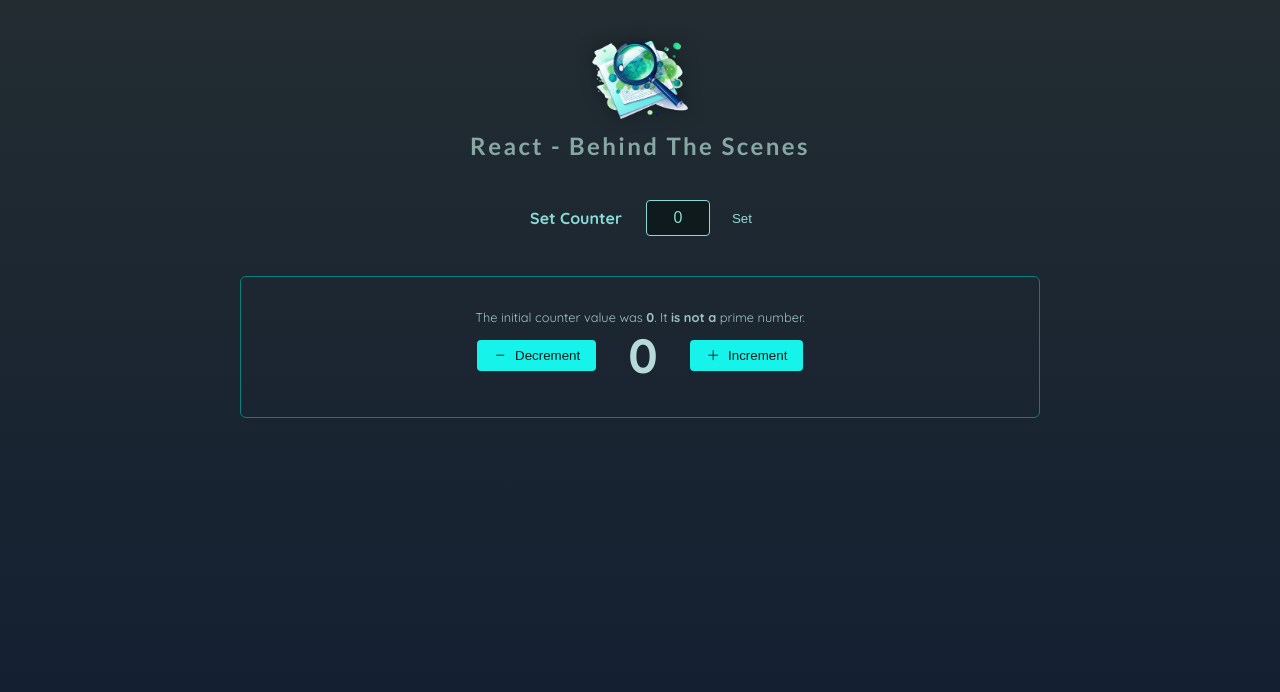
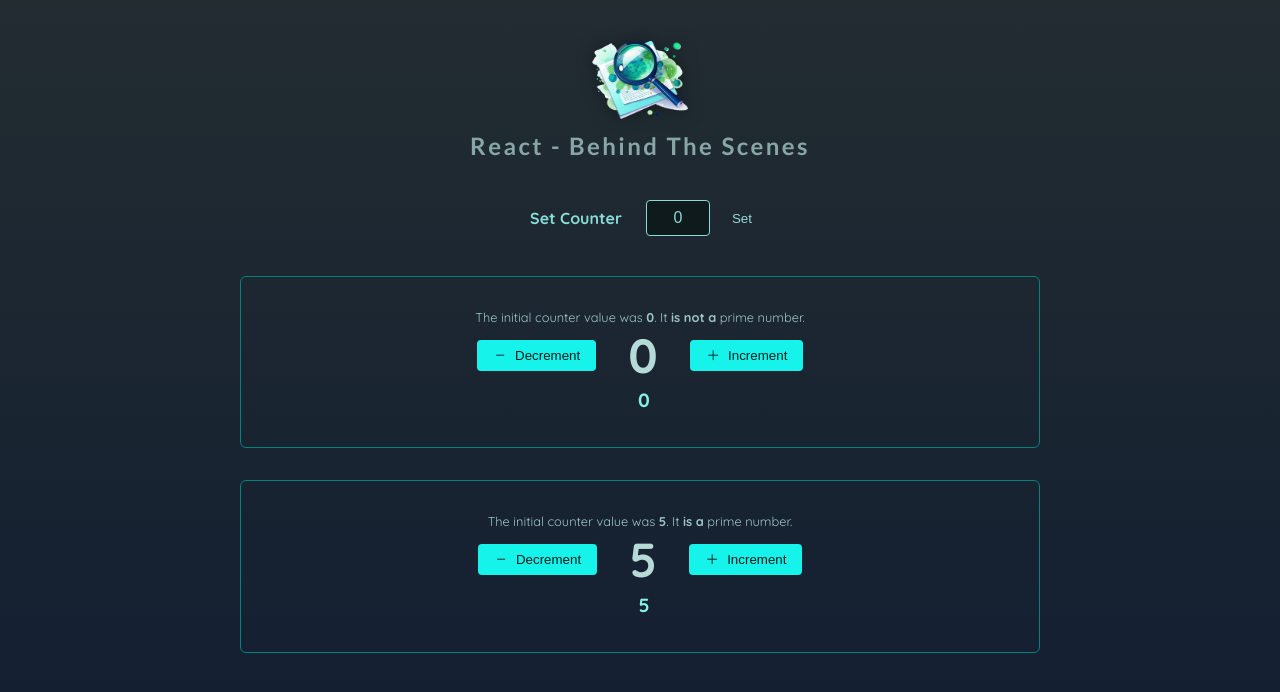
Before and after one commit to MarceloLeonCaceres/React-13-BehindTheScenes, a React (Vite) app: page / in a window 1280 px wide. Shown: the top 692 px of the page. Built offline with nearby package versions, Linux system fonts and the light colour scheme.

Commit message:
275 Why Keys Matter When Managing State

```diff
--- a/src/App.jsx
+++ b/src/App.jsx
@@ -21,6 +21,7 @@
       <main>
         <ConfigureCounter onSet={handleSetCount} />
         <Counter initialCount={chosenCount} />
+        <Counter initialCount={5} />
       </main>
     </>
   );
--- a/src/components/Counter/Counter.jsx
+++ b/src/components/Counter/Counter.jsx
@@ -5,9 +5,11 @@
 import PlusIcon from "../UI/Icons/PlusIcon.jsx";
 import CounterOutput from "./CounterOutput.jsx";
 import { log } from "../../log.js";
+import CounterHistory from "./CounterHistory.jsx";
 
 function isPrime(number) {
   log("Calculating if is prime number", 2, "other");
+
   if (number <= 1) {
     return false;
   }
@@ -25,19 +27,36 @@
 
 const Counter = memo(function Counter({ initialCount }) {
   log("<Counter /> rendered", 1);
+
   const initialCountIsPrime = useMemo(
     () => isPrime(initialCount),
     [initialCount]
   );
 
-  const [counter, setCounter] = useState(initialCount);
+  // const [counter, setCounter] = useState(initialCount);
+  const [counterChanges, setCounterChanges] = useState([
+    { value: initialCount, id: Math.random() * 10000 },
+  ]);
+
+  const currentCounter = counterChanges.reduce(
+    (prevCounter, counterChange) => prevCounter + counterChange.value,
+    0
+  );
 
   const handleDecrement = useCallback(function handleDecrement() {
-    setCounter((prevCounter) => prevCounter - 1);
+    // setCounter((prevCounter) => prevCounter - 1);
+    setCounterChanges((prevCounterChanges) => [
+      { value: -1, id: Math.random() * 10000 },
+      ...prevCounterChanges,
+    ]);
   }, []);
 
   const handleIncrement = useCallback(function handleIncrement() {
-    setCounter((prevCounter) => prevCounter + 1);
+    // setCounter((prevCounter) => prevCounter + 1);
+    setCounterChanges((prevCounterChanges) => [
+      { value: 1, id: Math.random() * 10000 },
+      ...prevCounterChanges,
+    ]);
   }, []);
 
   return (
@@ -50,12 +69,14 @@
         <IconButton icon={MinusIcon} onClick={handleDecrement}>
           Decrement
         </IconButton>
-        <CounterOutput value={counter} />
+        <CounterOutput value={currentCounter} />
         <IconButton icon={PlusIcon} onClick={handleIncrement}>
           Increment
         </IconButton>
       </p>
+      <CounterHistory history={counterChanges} />
     </section>
   );
 });
+
 export default Counter;
--- a/src/components/Counter/CounterHistory.jsx
+++ b/src/components/Counter/CounterHistory.jsx
@@ -23,8 +23,8 @@
 
   return (
     <ol>
-      {history.map((count, index) => (
-        <HistoryItem key={index} count={count} />
+      {history.map((count) => (
+        <HistoryItem key={count.id} count={count.value} />
       ))}
     </ol>
   );
```
